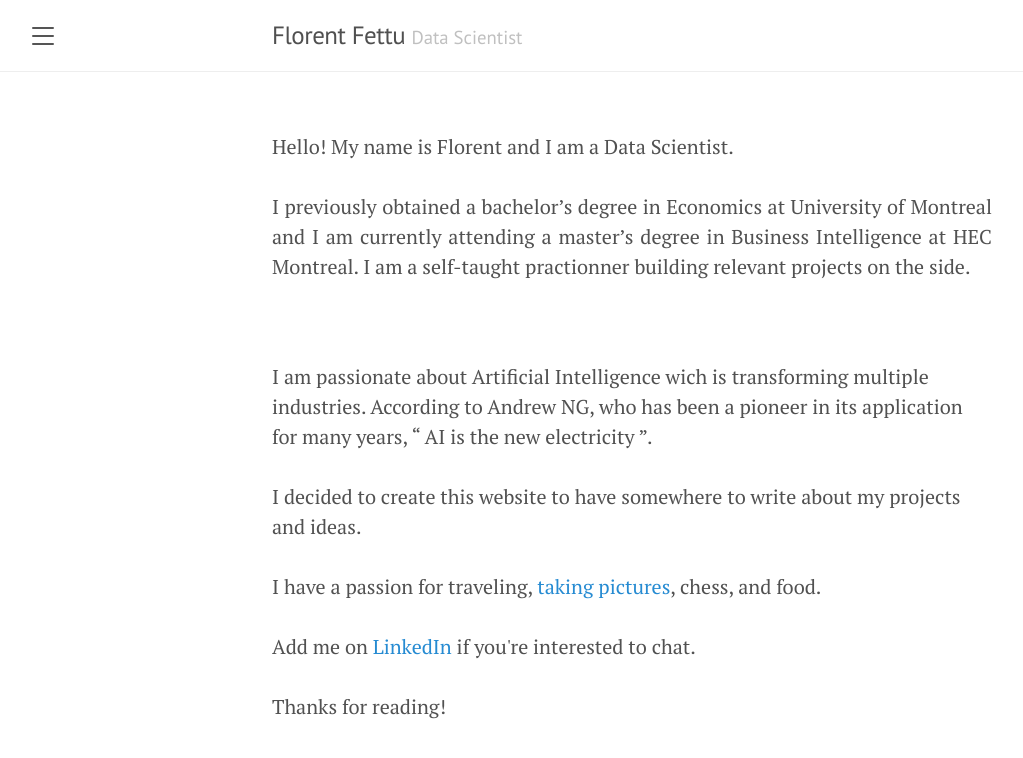
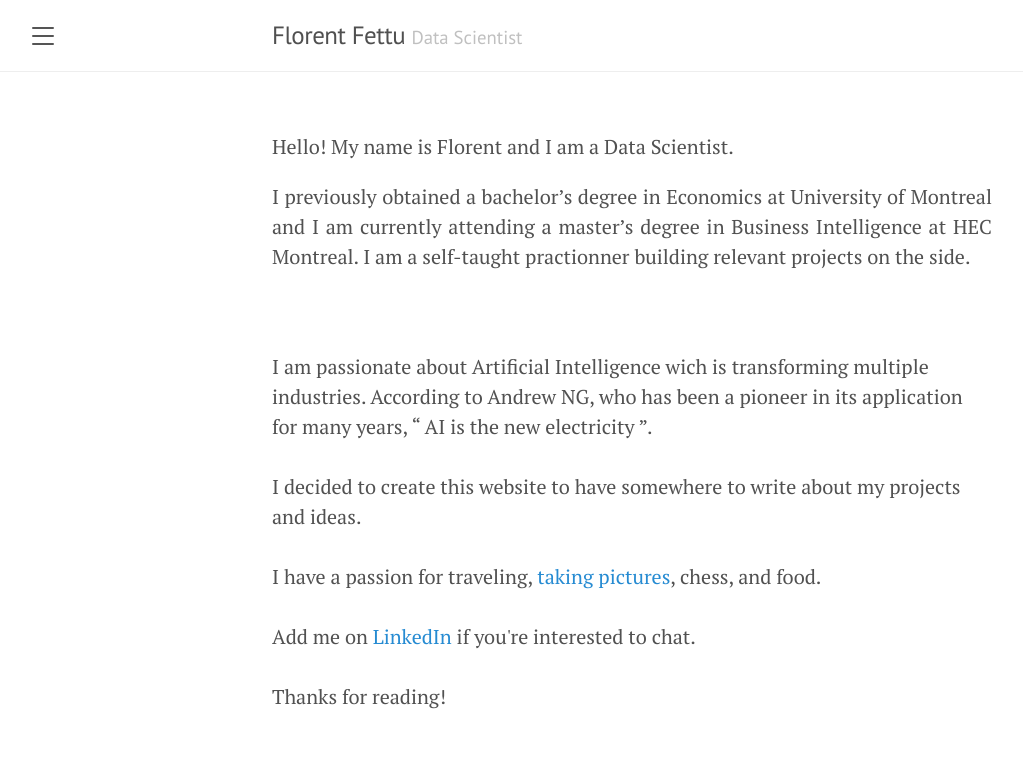
Before and after one commit to florentfettu/florentfettu.github.io, a Jekyll site: the page built from index.html, in a window 1280 px wide. Shown: the top 758 px of the page, without its empty margins (8-1031 px from the left). Built offline with Jekyll 4.4.1, drawn with Linux system fonts in a browser that asks for light colours; nearby versions of some CDN libraries; the list of posts is cut into pages by our own code.

```diff
--- a/index.html
+++ b/index.html
@@ -3,10 +3,8 @@ layout: default
 title: Home
 ---
 
-Hello! My name is Florent and I am a Data Scientist.
+<p> Hello! My name is Florent and I am a Data Scientist. </p>
 
-<br />
-<br />
 <p align="justify"> I previously obtained a bachelor’s degree in Economics at University of Montreal and I am currently attending a master’s degree in Business Intelligence at HEC Montreal.
   I am a self-taught practionner building relevant projects on the side. </p>
 <br />
```
